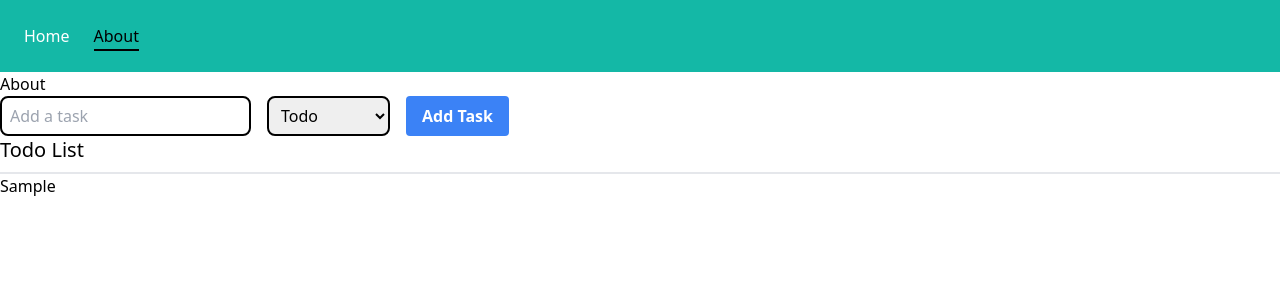
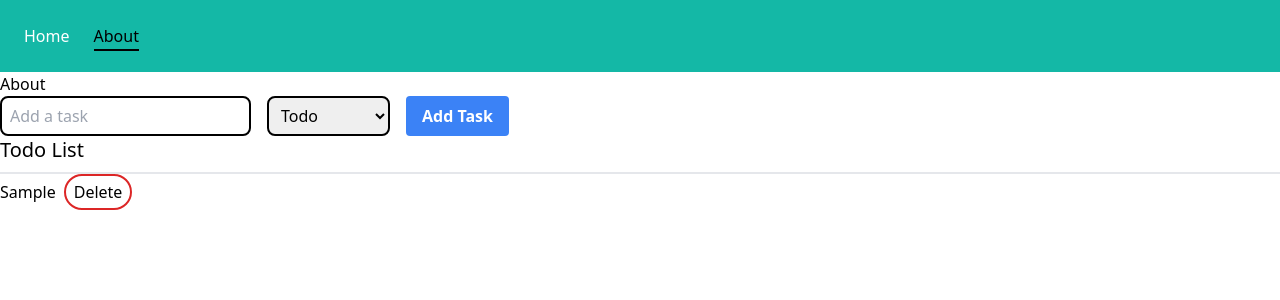
Before and after one commit to ait-varun/React, a React (Vite) app: page /about in a window 1280 px wide. Both pictures are taken after typing "Sample" into the empty fields and a click on the button "Add Task". Shown: the top 300 px of the page. Built offline with nearby package versions, Linux system fonts and the light colour scheme.

Commit message:
added delete task

```diff
--- a/src/components/common/todoList.jsx
+++ b/src/components/common/todoList.jsx
@@ -1,6 +1,6 @@
 import PropTypes from "prop-types";
 
-export default function TodoList({ tasks, status }) {
+export default function TodoList({ tasks, status, deleteTask }) {
   // console.log(tasks);
   return (
     <>
@@ -11,8 +11,15 @@ export default function TodoList({ tasks, status }) {
         <ul>
           {tasks.length ? (
             <>
-              {tasks.map((task, index) => (
-                <li key={index}>{task.task}</li>
+              {tasks.map((task) => (
+                <li key={task.id}>
+                  {task.task}
+                  <button
+                    className="ml-2 border-2 border-red-600 rounded-full px-2 py-1"
+                    onClick={() => deleteTask(task.id)}>
+                    Delete
+                  </button>
+                </li>
               ))}
             </>
           ) : (
@@ -33,4 +40,5 @@ TodoList.propTypes = {
     })
   ),
   status: PropTypes.string.isRequired,
+  deleteTask: PropTypes.func.isRequired,
 };
--- a/src/output.css
+++ b/src/output.css
@@ -554,8 +554,20 @@ video {
   --tw-contain-style:  ;
 }
 
+.ml-2 {
+  margin-left: 0.5rem;
+}
+
 .flex {
   display: flex;
+}
+
+.h-6 {
+  height: 1.5rem;
+}
+
+.w-6 {
+  width: 1.5rem;
 }
 
 .flex-row {
@@ -586,6 +598,10 @@ video {
   border-radius: 0.5rem;
 }
 
+.rounded-full {
+  border-radius: 9999px;
+}
+
 .border-2 {
   border-width: 2px;
 }
@@ -602,6 +618,16 @@ video {
 .border-gray-200 {
   --tw-border-opacity: 1;
   border-color: rgb(229 231 235 / var(--tw-border-opacity));
+}
+
+.border-red-200 {
+  --tw-border-opacity: 1;
+  border-color: rgb(254 202 202 / var(--tw-border-opacity));
+}
+
+.border-red-600 {
+  --tw-border-opacity: 1;
+  border-color: rgb(220 38 38 / var(--tw-border-opacity));
 }
 
 .bg-blue-500 {
@@ -633,6 +659,11 @@ video {
   padding-bottom: 0.5rem;
 }
 
+.py-1 {
+  padding-top: 0.25rem;
+  padding-bottom: 0.25rem;
+}
+
 .pb-2 {
   padding-bottom: 0.5rem;
 }
@@ -654,6 +685,10 @@ video {
 .text-red-600 {
   --tw-text-opacity: 1;
   color: rgb(220 38 38 / var(--tw-text-opacity));
+}
+
+.filter {
+  filter: var(--tw-blur) var(--tw-brightness) var(--tw-contrast) var(--tw-grayscale) var(--tw-hue-rotate) var(--tw-invert) var(--tw-saturate) var(--tw-sepia) var(--tw-drop-shadow);
 }
 
 /* :root {
--- a/src/pages/About/about.jsx
+++ b/src/pages/About/about.jsx
@@ -30,6 +30,13 @@ export default function About() {
     inputRef.current.value = "";
   };
 
+  const handleDeleteTask = (id) => {
+    setTasks((prev) => ({
+      ...prev,
+      [task]: prev[task].filter((task) => task.id !== id),
+    }));
+  };
+
   return (
     <div>
       <h1>About</h1>
@@ -58,7 +65,11 @@ export default function About() {
           Add Task
         </button>
       </div>
-      <TodoList tasks={tasks[task]} status={task} />
+      <TodoList
+        tasks={tasks[task]}
+        status={task}
+        deleteTask={handleDeleteTask}
+      />
     </div>
   );
 }
```
